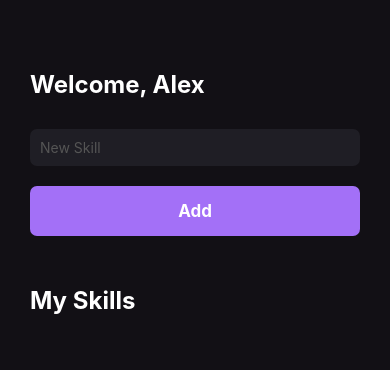
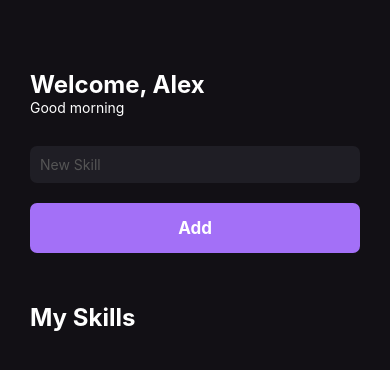
Before and after one commit to alexdlli/MySkiils, a React Native app: screen / in a window 390 px wide. Shown: the top 370 px of the page. Built offline with nearby package versions, Linux system fonts and the light colour scheme.

Commit message:
useEffect to use greeting message

```diff
--- a/src/pages/Home.js
+++ b/src/pages/Home.js
@@ -1,4 +1,4 @@
-import React, { useState } from 'react';
+import React, { useEffect, useState } from 'react';
 import {
   Text,
   View,
@@ -13,14 +13,31 @@ import { SkillCard } from '../components/SkillCard';
 export function Home() {
   const [newSkill, setNewSkill] = useState('');
   const [mySkills, setMySkills] = useState([]);
+  const [greeting, setGreeting] = useState('');
 
   function handleAddNewSkill() {
     setMySkills(prevState => [...prevState, newSkill]);
   }
 
+  useEffect(() => {
+    const currentHour = new Date().getHours();
+
+    if (currentHour < 12) {
+      setGreeting('Good morning')
+    } else if (currentHour >= 12 && currentHour < 18) {
+      setGreeting('Good afternoon')
+    } else {
+      setGreeting('Good night')
+    }
+  }, [mySkills])
+
   return (
     <View style={styles.container}>
       <Text style={styles.title}>Welcome, Alex</Text>
+
+      <Text style={styles.greetings}>
+        {greeting}
+      </Text>
 
       <TextInput
         style={styles.input}
@@ -66,4 +83,7 @@ const styles = StyleSheet.create({
     marginTop: 30,
     borderRadius: 7,
   },
+  greetings: {
+    color: '#fff',
+  }
 });
```
